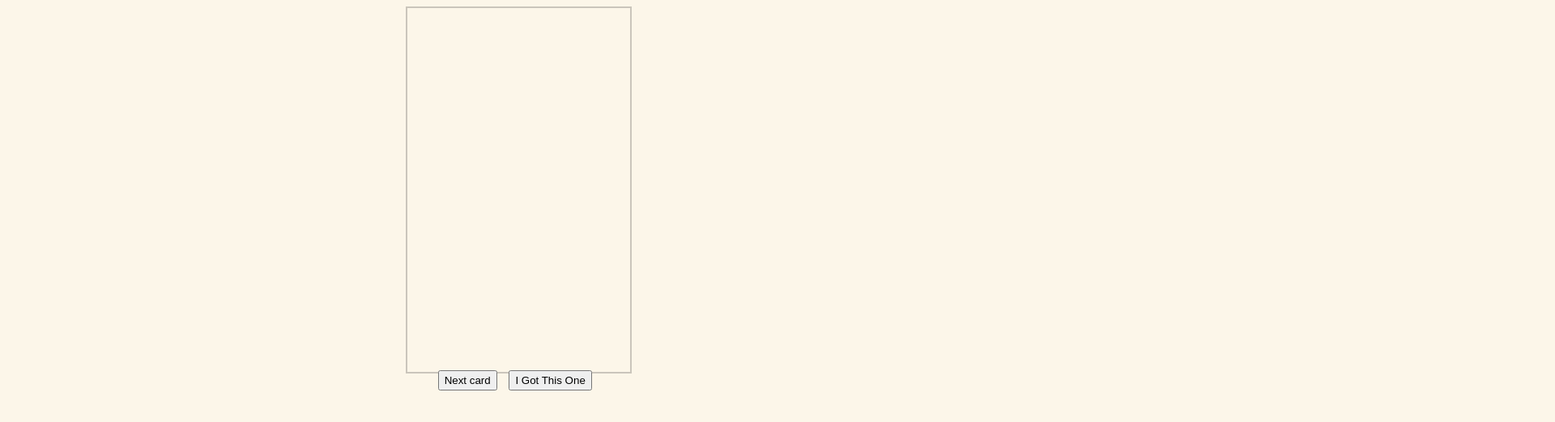
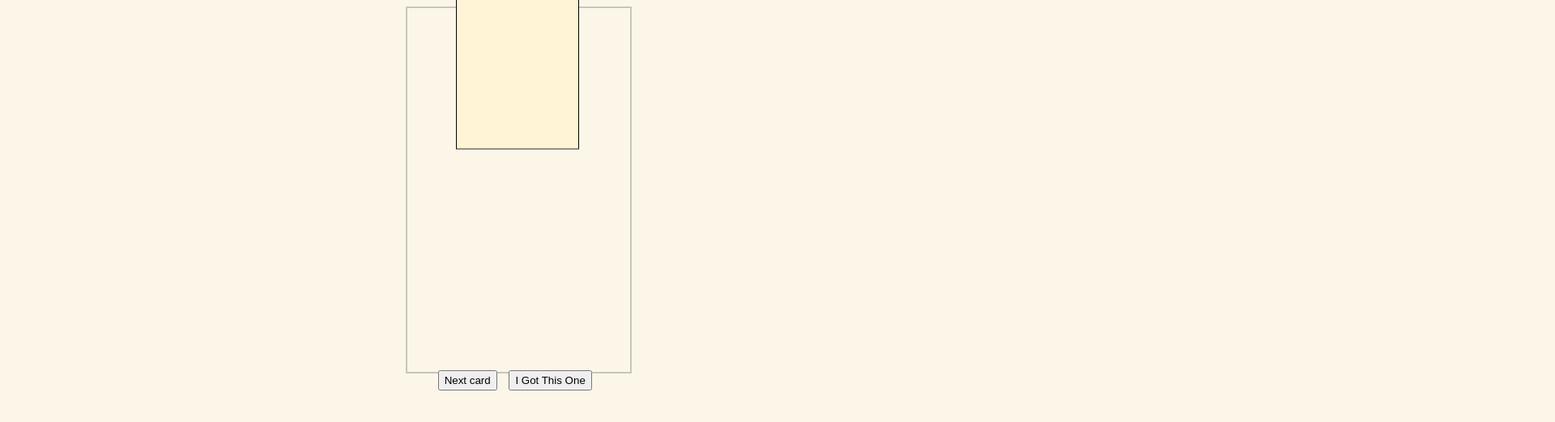
Before and after one commit to DPCII/mmry, a website: page app/index.html in a window 1280 px wide. Both pictures are taken after a click on the button "I Got This One". Shown: the top 522 px of the page at 81% size, 1920 px wide, since content can reach past the window. Drawn offline with nearby package versions, Linux system fonts and the light colour scheme; files that its build step writes are made by us from their sources.

Commit message:
animation functional. Moving to iteration

```diff
--- a/app/scripts/main.js
+++ b/app/scripts/main.js
@@ -105,7 +105,7 @@ function createBoard() {
             let outerBox = document.createElement('div');
                 outerBox.classList.add('card-control-initial-load')
                 // outerBox.setAttribute('card-number', randomArray[i]);
-                setTimeout(() => outerBox.classList.add('.step2'), 500)
+                setTimeout(() => outerBox.classList.add('step2'), 500)
 
             const jsButton = document.querySelector('.next-card');
             jsButton.addEventListener('click', getNextCard)
@@ -140,7 +140,7 @@ function createBoard() {
             function getNextCard(evt) {
                 // do things
                 evt.preventDefault();
-                outerBox.classList.add('.step3')
+                outerBox.classList.add('step3')
                 return j++
             }
             function rightAnswer(evt) {
--- a/app/styles/main.scss
+++ b/app/styles/main.scss
@@ -76,21 +76,12 @@ body {
   }
 }
 
-// Initial position
-.card-control {
-  height: 235px;
-  width: 155px;
-  background-color: transparent;
-
-}
-
-
-// This class is used for initial load in of card deck
+// Places card off-screen on initial card creation
 .card-control-initial-load {
   height: 235px;
   width: 155px;
   background-color: transparent;
-  transform: translate(-800%, -500%)
+  transform: translate(-800%, -500%);
 }
 
 // Set of classes to store animation only
@@ -103,6 +94,11 @@ body {
   animation: moveOffCenter 1s ease-in-out;
   animation-fill-mode: forwards;
 }
+/* .card-control {
+  height: 235px;
+  width: 155px;
+  background-color: transparent;
+} */
 
 
 // This class contains the front and back sides of each card
```
